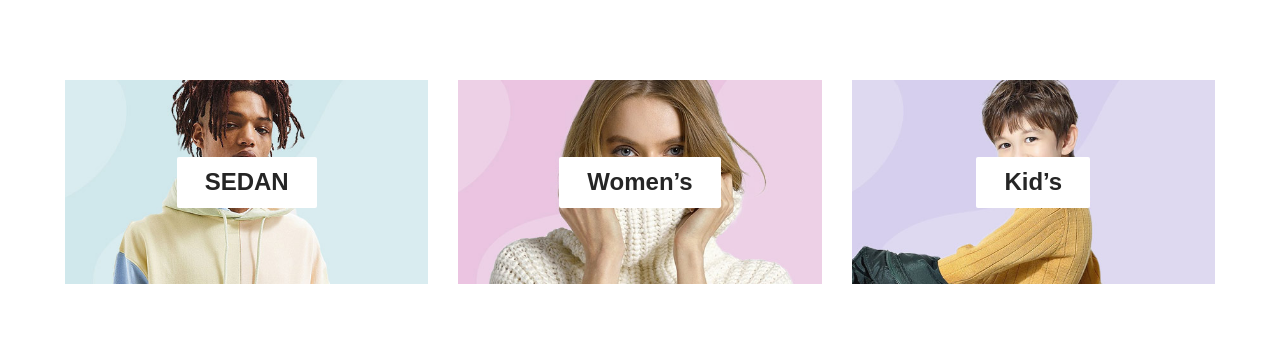
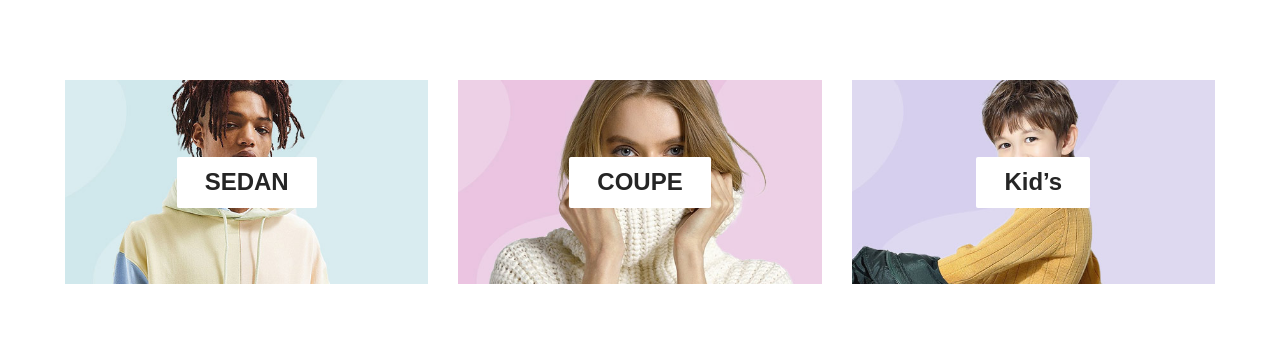
Before and after one commit to UvinduPathirana/Xellar, a Flask app: page / in a window 1280 px wide. Shown: the part 958-1305 px from the top of the page. Run offline with Flask 2, Linux system fonts and the light colour scheme; some libraries are stand-ins or nearby versions; some web fonts are replaced.

Commit message:
banner update2

```diff
--- a/templates/index.html
+++ b/templates/index.html
@@ -181,7 +181,7 @@
                     <div class="single-banner">
                         <img src="img/banner-2.jpg" alt="">
                         <div class="inner-text">
-                            <h4>Women’s</h4>
+                            <h4>COUPE</h4>
                         </div>
                     </div>
                 </div>
```
